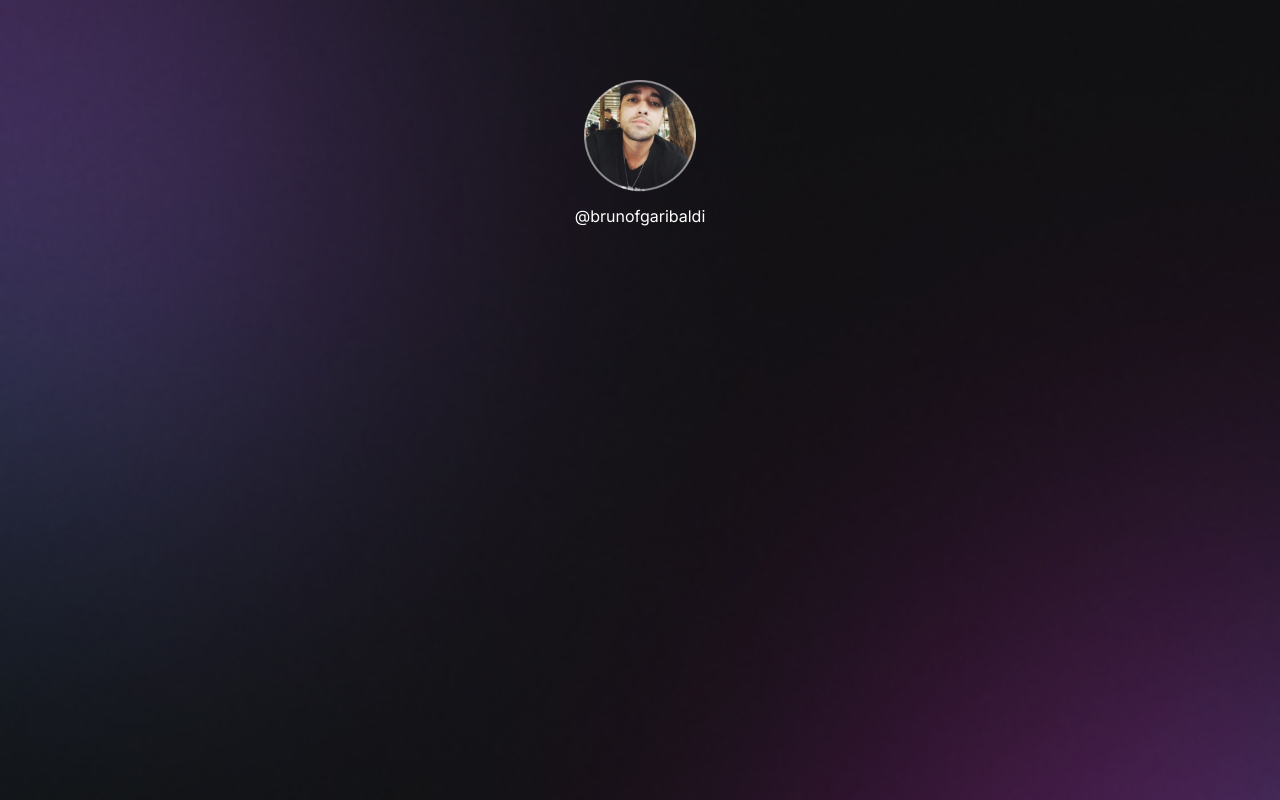
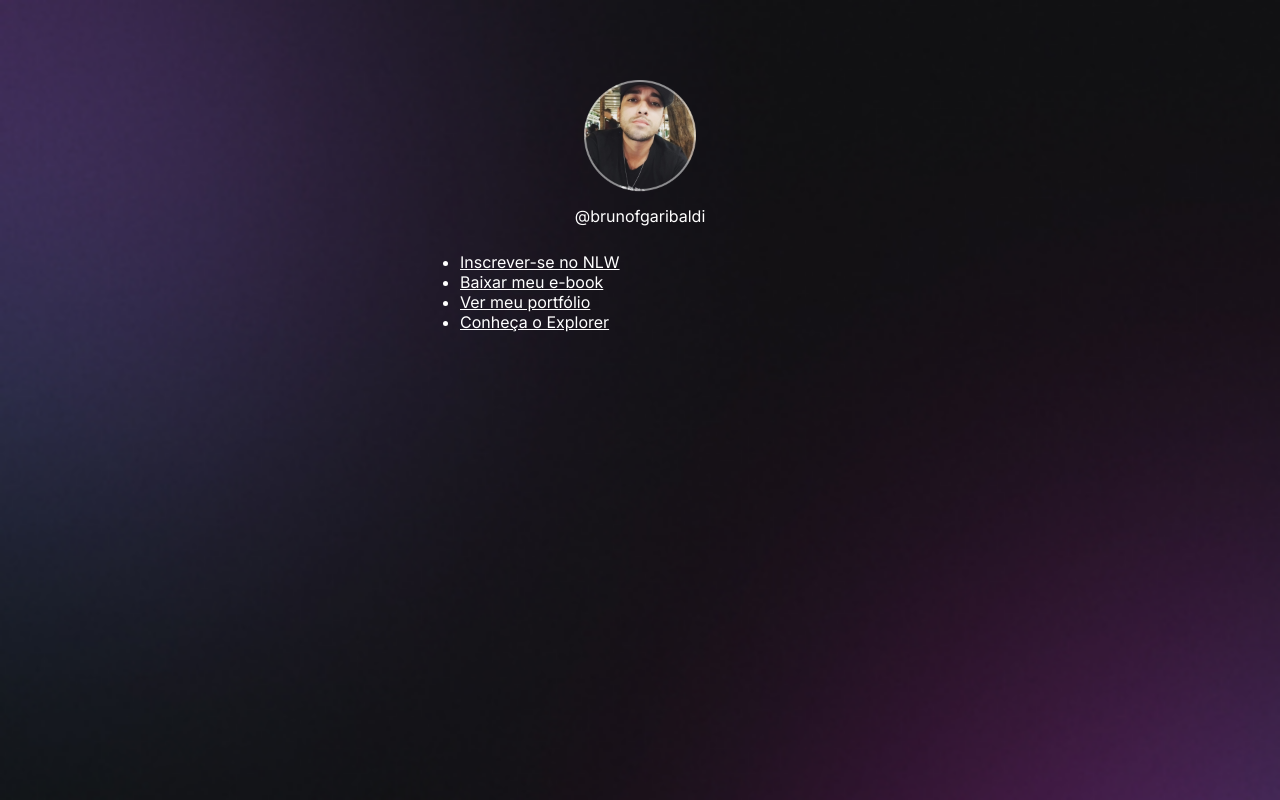
Before and after one commit to brunofgaribaldi/Projeto-Rockseat, a plain HTML site: page index.html in a window 1280 px wide. Drawn offline with Linux system fonts and the light colour scheme.

Commit message:
add unordered list

```diff
--- a/index.html
+++ b/index.html
@@ -16,7 +16,21 @@
     />
 <p>@brunofgaribaldi</p>
   </div>
-
+  <ul>
+    <li>
+      <a href="#">Inscrever-se no NLW</a>
+    </li>
+    <li>
+      <a href="#">Baixar meu e-book</a>
+    </li>
+<li>
+  <a href="https://github.com/brunofgaribaldi"
+  target="_blank">Ver meu portfólio</a>
+</li>
+<li>
+  <a href="#">Conheça o Explorer</a>
+</li>
+  </ul>
   </div>
 
 </body>
```
